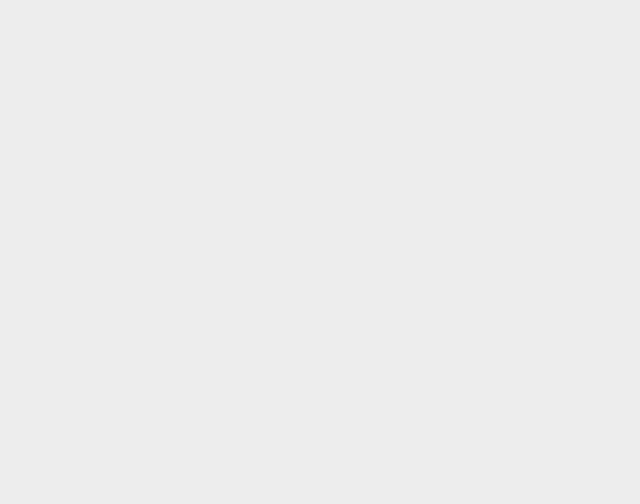
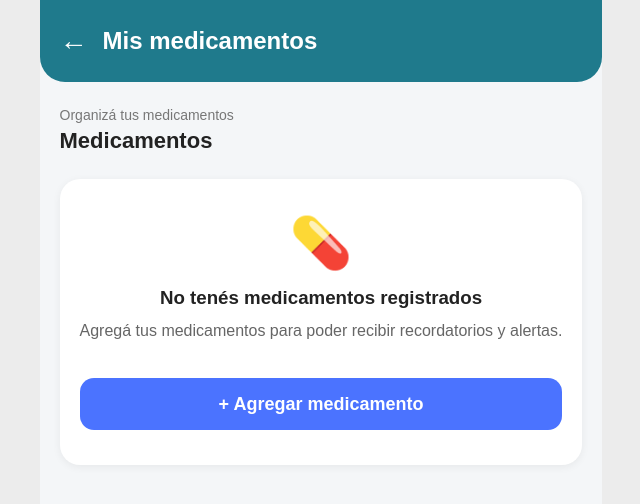
Before and after one commit to Tatibnomb/ALARMed, a React (Vite) app in the folder alarmed-frontend/: page /medications in a window 1280 px wide. Before the commit this address had no page. Shown: the top 504 px of the page, without its empty margins (319-959 px from the left). Built offline with nearby package versions, Linux system fonts and the light colour scheme.

Commit message:
pantalla medicamentos

```diff
--- a/alarmed-frontend/src/App.jsx
+++ b/alarmed-frontend/src/App.jsx
@@ -5,6 +5,7 @@ import Home from "./pages/Home";
 import Login from "./pages/Login";
 import Register from "./pages/Register";
 import Dashboard from "./pages/Dashboard";
+import Medications from "./pages/Medications";
 
 function App() {
   return (
@@ -15,6 +16,7 @@ function App() {
           <Route path="/login" element={<Login />} />
           <Route path="/register" element={<Register />} />
           <Route path="/dashboard" element={<Dashboard />} />
+          <Route path="/medications" element={<Medications />} />
         </Routes>
       </div>
     </BrowserRouter>
--- /dev/null
+++ b/alarmed-frontend/src/pages/Medications.jsx
@@ -0,0 +1,54 @@
+import { useNavigate } from "react-router-dom";
+import "../styles/medications.css";
+
+function Medications() {
+  const navigate = useNavigate();
+
+  return (
+    <div className="medications">
+      <header className="medications-header">
+        <button
+          className="back-button"
+          onClick={() => navigate("/dashboard")}
+        >
+          ←
+        </button>
+
+        <h1>Mis medicamentos</h1>
+      </header>
+
+      <main className="medications-content">
+
+        <div className="medications-title">
+          <div>
+            <p>Organizá tus medicamentos</p>
+            <h2>Medicamentos</h2>
+          </div>
+        </div>
+
+        <div className="empty-medications">
+          <div className="medication-icon">
+            💊
+          </div>
+
+          <h3>No tenés medicamentos registrados</h3>
+
+          <p>
+            Agregá tus medicamentos para poder
+            recibir recordatorios y alertas.
+          </p>
+
+          <button
+            className="primary-button"
+            onClick={() => navigate("/add-medication")}
+          >
+            + Agregar medicamento
+          </button>
+        </div>
+
+      </main>
+    </div>
+  );
+}
+
+export default Medications;
--- /dev/null
+++ b/alarmed-frontend/src/styles/medications.css
@@ -0,0 +1,71 @@
+.medications {
+  min-height: 100vh;
+  background: #f4f6f8;
+  color: #222;
+}
+
+.medications-header {
+  background: #1f7a8c;
+  color: white;
+  padding: 25px 20px;
+  display: flex;
+  align-items: center;
+  gap: 15px;
+  border-radius: 0 0 25px 25px;
+}
+
+.medications-header h1 {
+  margin: 0;
+  font-size: 24px;
+}
+
+.back-button {
+  border: none;
+  background: transparent;
+  color: white;
+  font-size: 28px;
+  cursor: pointer;
+}
+
+.medications-content {
+  padding: 25px 20px;
+}
+
+.medications-title p {
+  margin: 0;
+  color: #777;
+  font-size: 14px;
+}
+
+.medications-title h2 {
+  margin-top: 5px;
+  font-size: 22px;
+}
+
+.empty-medications {
+  background: white;
+  border-radius: 20px;
+  padding: 35px 20px;
+  margin-top: 25px;
+  text-align: center;
+  box-shadow: 0 2px 8px rgba(0, 0, 0, 0.06);
+}
+
+.medication-icon {
+  font-size: 50px;
+  margin-bottom: 15px;
+}
+
+.empty-medications h3 {
+  margin-bottom: 10px;
+}
+
+.empty-medications p {
+  color: #666;
+  line-height: 1.5;
+  margin-bottom: 25px;
+}
+
+.empty-medications .primary-button {
+  width: 100%;
+}
```
